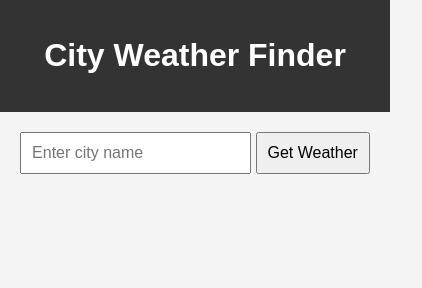
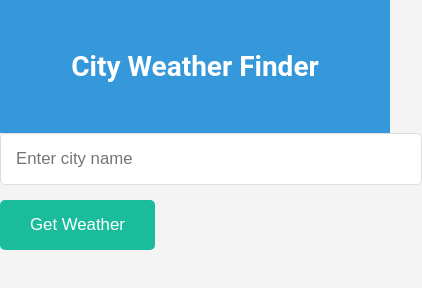
Before and after one commit to pratheeknathani/pratheeknathani.github.io, a plain HTML site: page projects/weather/index.html in a window 390 px wide. Shown: the whole page, 422 px wide, since content can reach past the window. Drawn offline with Linux system fonts and the light colour scheme.

Commit message:
Update style.css

```diff
--- a/projects/weather/style.css
+++ b/projects/weather/style.css
@@ -1,32 +1,93 @@
 body {
-    font-family: Arial, sans-serif;
-    text-align: center;
+    font-family: 'Roboto', sans-serif;
     background-color: #f4f4f4;
     margin: 0;
     padding: 0;
+    color: #333;
 }
 
 header {
-    background-color: #333;
+    text-align: center;
+    padding: 50px 0;
+    background-color: #3498db;
     color: white;
-    padding: 1em 0;
 }
 
-#weather-section {
-    margin-top: 20px;
+h1 {
+    font-size: 2.5em;
+    margin: 0;
 }
 
-input {
-    padding: 10px;
-    font-size: 16px;
+.container {
+    display: flex;
+    flex-direction: column;
+    align-items: center;
+    justify-content: center;
+    min-height: 100vh;
+    padding: 20px;
+}
+
+input[type="text"] {
+    width: 100%;
+    max-width: 400px;
+    padding: 15px;
+    border: 1px solid #ddd;
+    border-radius: 5px;
+    margin-bottom: 15px;
+    font-size: 1.2em;
 }
 
 button {
-    padding: 10px;
-    font-size: 16px;
+    padding: 15px 30px;
+    background-color: #1abc9c;
+    color: white;
+    border: none;
+    border-radius: 5px;
+    font-size: 1.2em;
     cursor: pointer;
+    transition: background-color 0.3s ease;
 }
 
-#weather-result {
+button:hover {
+    background-color: #16a085;
+}
+
+.weather-card {
+    background-color: white;
+    padding: 30px;
+    box-shadow: 0 5px 15px rgba(0, 0, 0, 0.1);
+    border-radius: 10px;
+    text-align: center;
     margin-top: 20px;
+    max-width: 500px;
+    width: 100%;
 }
+
+.weather-card h2 {
+    font-size: 2em;
+    margin-bottom: 10px;
+}
+
+.temperature {
+    font-size: 3em;
+    color: #e74c3c;
+}
+
+.details {
+    font-size: 1.2em;
+    color: #7f8c8d;
+}
+
+@media (max-width: 768px) {
+    body {
+        font-size: 14px;
+    }
+
+    h1 {
+        font-size: 2em;
+    }
+
+    .weather-card {
+        padding: 20px;
+    }
+}
```
